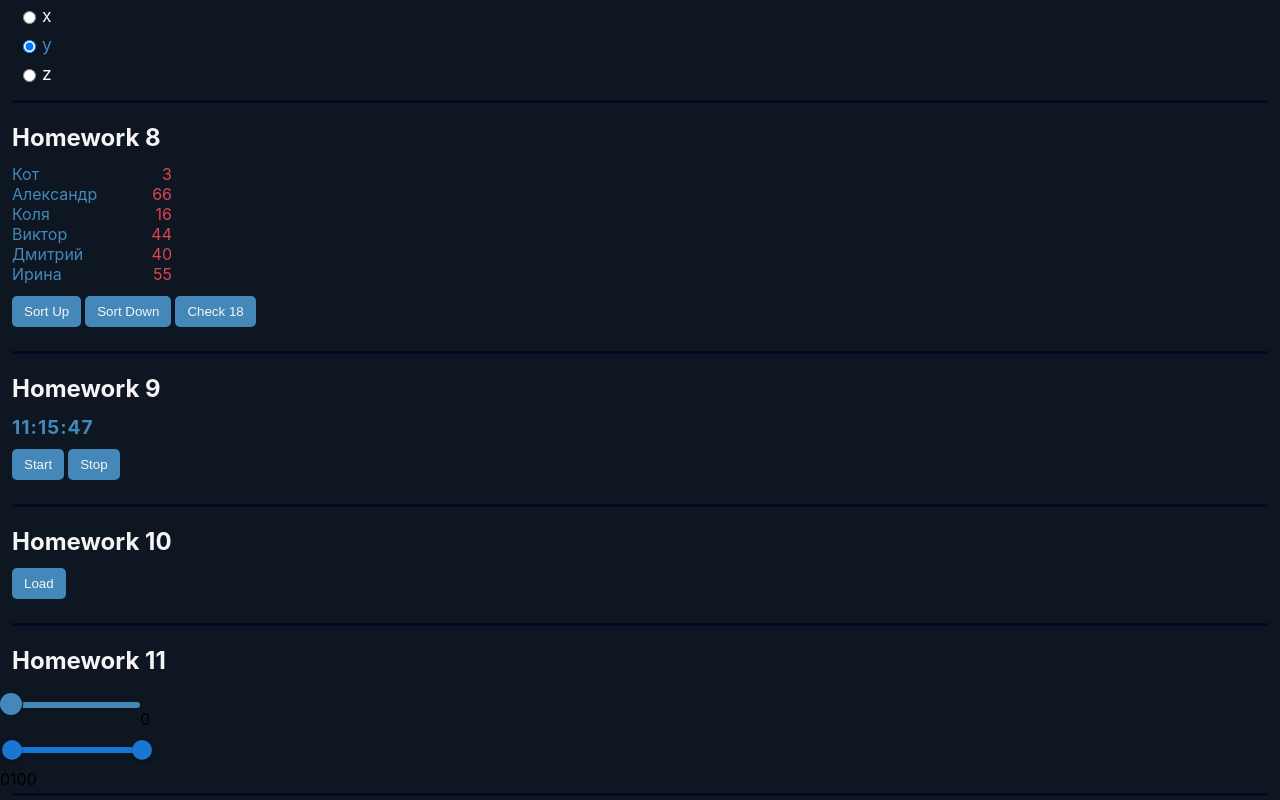
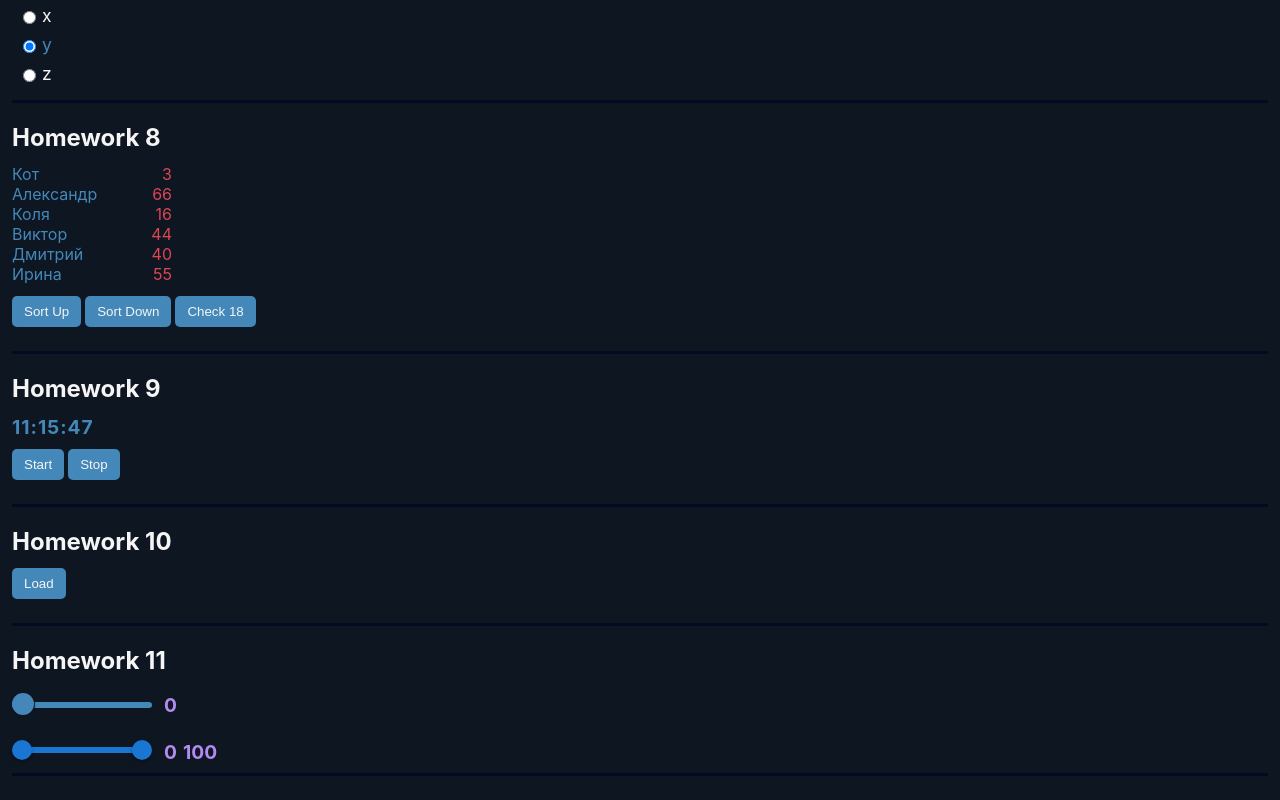
Before and after one commit to mykolao/react-homeworks, a React (Create React App) app: page /#/junior in a window 1280 px wide. Shown: the part 239-1039 px from the top of the page. Built offline with nearby package versions, Linux system fonts and the light colour scheme.

Commit message:
homework 11 completed

```diff
--- a/src/homework-11/HW11.tsx
+++ b/src/homework-11/HW11.tsx
@@ -1,6 +1,19 @@
-import React from "react";
+import React, { CSSProperties } from "react";
 import SuperRange from "./common/c7-SuperRange/SuperRange";
 import SuperDoubleRange from "./common/c8-SuperDoubleRange/SuperDoubleRange";
+
+const rangeContainerStyles: CSSProperties = {
+  margin: "0 12px",
+  display: "flex",
+  alignItems: "center",
+  gap: "12px",
+};
+
+const labelStyles: CSSProperties = {
+  fontSize: "1.2rem",
+  fontWeight: "bold",
+  color: "var(--color-violet)",
+};
 
 function HW11() {
   const [value1, setValue1] = React.useState(0);
@@ -22,20 +35,24 @@ function HW11() {
     <div className="homework">
       <h2 className="section_title">Homework 11</h2>
 
-      <div>
+      <div style={rangeContainerStyles}>
         <SuperRange
           onChangeRange={onChangeRangeHandler}
           value={value1}
         />
-        <span>{value1}</span>
+        <span style={labelStyles}>{value1}</span>
       </div>
+      <div style={rangeContainerStyles}>
         <SuperDoubleRange
           onChangeRange={onChangeDoubleRangeHandler}
           values={[value1, value2]}
         />
-      <div>
-        <span>{value1}</span>
-        <span>{value2}</span>
+        <div>
+          <span style={labelStyles}>{value1}</span>
+          <span style={{ ...labelStyles, marginLeft: "6px" }}>
+            {value2}
+          </span>
+        </div>
       </div>
       <hr />
     </div>
--- a/src/homework-11/common/c8-SuperDoubleRange/SuperDoubleRange.module.css
+++ b/src/homework-11/common/c8-SuperDoubleRange/SuperDoubleRange.module.css
@@ -1,4 +1,4 @@
 .container {
-  margin: 0px 12px;
-  width: 130px;
+  margin: 0px 10px;
+  width: 120px;
 }
--- a/src/homework-11/common/c8-SuperDoubleRange/SuperDoubleRange.tsx
+++ b/src/homework-11/common/c8-SuperDoubleRange/SuperDoubleRange.tsx
@@ -1,4 +1,4 @@
-import React, { ChangeEvent } from "react";
+import React from "react";
 
 import { Slider } from "@mui/material";
 
```
